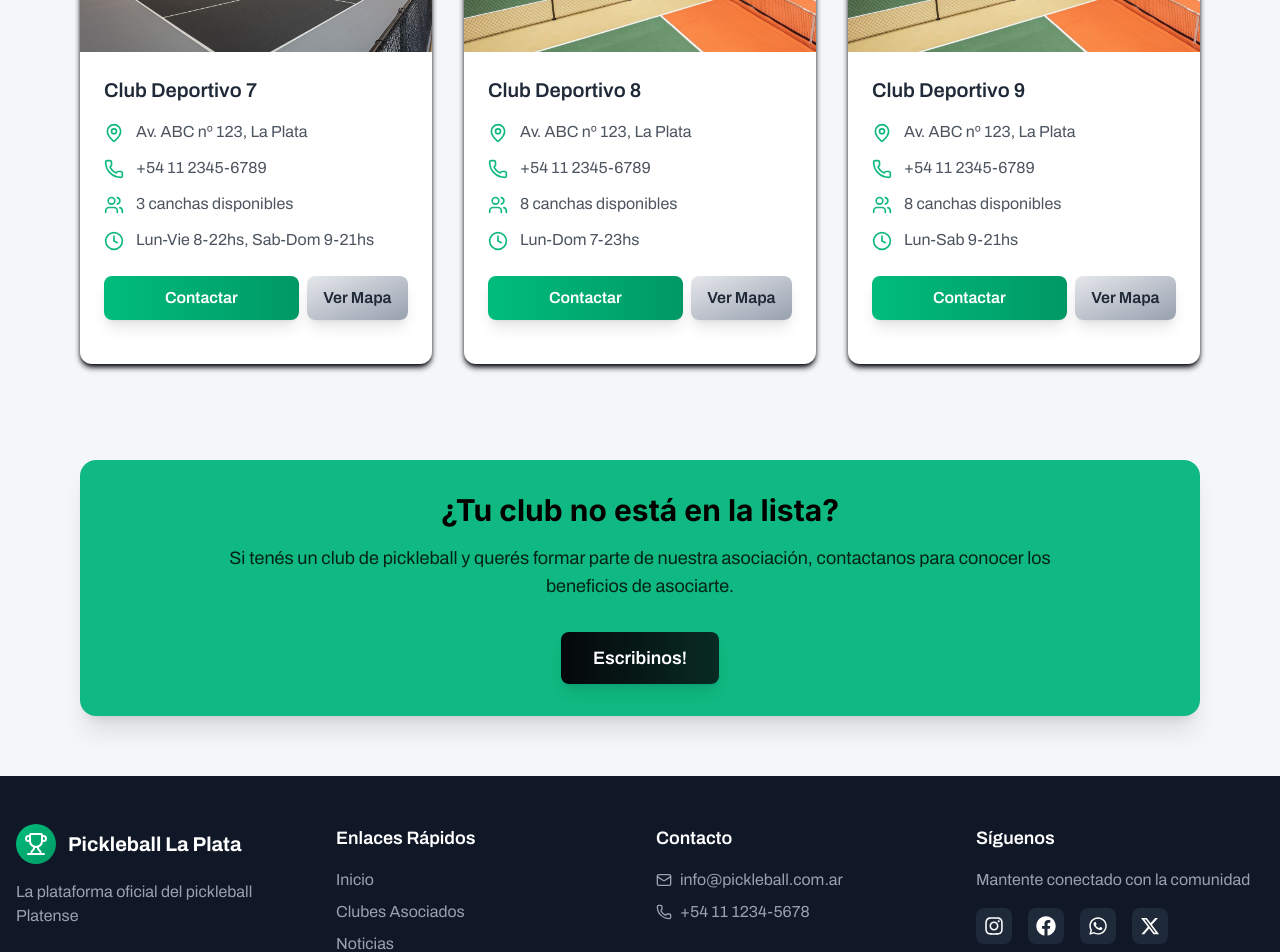
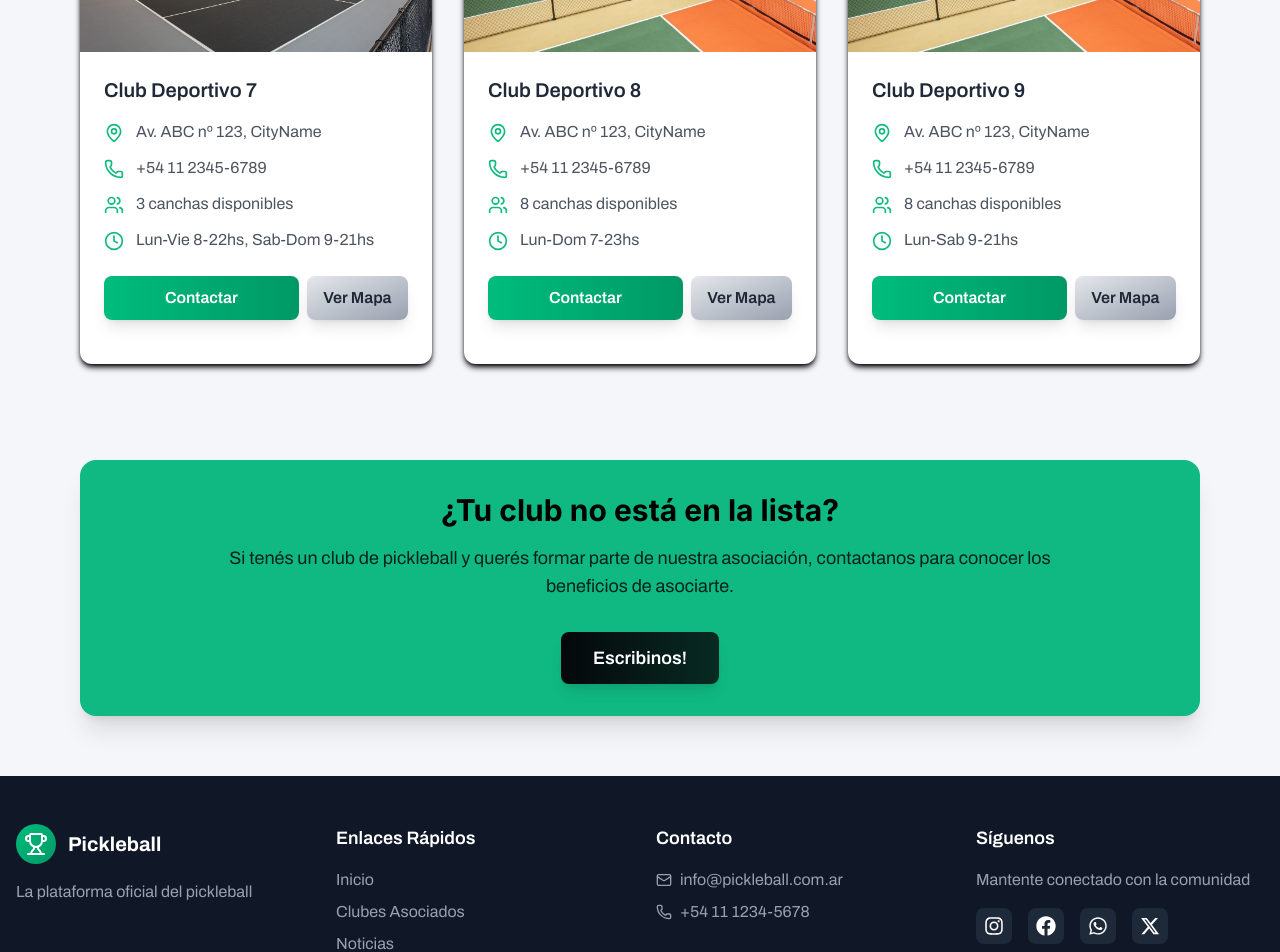
Before and after one commit to CaraballoCristian/pickleball, a Next.js app: page /clubes in a window 1280 px wide. Shown: the part 1540-2492 px from the top of the page. Built offline with nearby package versions, Linux system fonts and the light colour scheme.

Commit message:
Fix: City names

```diff
--- a/app/layout.js
+++ b/app/layout.js
@@ -4,7 +4,7 @@ import ClientProvider from "./ClientProvider";
 import "./globals.css";
 
 export const metadata = {
-  title: "APLP - Demo",
+  title: "Pickleball - Demo",
   description: "Demo",
 };
 
--- a/components/layout/Footer.jsx
+++ b/components/layout/Footer.jsx
@@ -18,10 +18,10 @@ const Footer = () => {
               <div className="w-10 h-10 bg-gradient-to-br from-emerald-500 to-emerald-600 rounded-full flex items-center justify-center">
                 <Trophy className="h-6 w-6 text-white" />
               </div>
-              <h3 className="text-xl font-bold">Pickleball La Plata</h3>
+              <h3 className="text-xl font-bold">Pickleball</h3>
             </div>
             <p className="text-gray-400">
-              La plataforma oficial del pickleball Platense
+              La plataforma oficial del pickleball
             </p>
           </div>
 
@@ -69,7 +69,7 @@ const Footer = () => {
 
         {/* FOOTER */}
         <div className="border-t border-gray-800 mt-8 pt-8 text-center text-gray-400">
-          <p>&copy; 2025 Pickleball La Plata. Todos los derechos reservados.</p>
+          <p>&copy; 2025 Pickleball. Todos los derechos reservados.</p>
         </div>
       </div>
     </footer>
--- a/components/ui/headerLogo.jsx
+++ b/components/ui/headerLogo.jsx
@@ -7,7 +7,7 @@ const HeaderLogo = () => {
       <div className="w-10 h-10 bg-gradient-to-br from-emerald-500 to-emerald-600 rounded-full flex items-center justify-center">
         <Trophy className="h-5 w-5 text-white" />
       </div>
-      <h1 className="text-xl font-bold text-text dark:text-text-dark">Pickleball La Plata</h1>
+      <h1 className="text-xl font-bold text-text dark:text-text-dark">Pickleball</h1>
     </a>
   );
 };
--- a/data/clubesData.jsx
+++ b/data/clubesData.jsx
@@ -2,7 +2,7 @@ const clubesData = [
   {
     id: 1,
     name: "Club Deportivo 1",
-    address: "Av. ABC nº 123, La Plata",
+    address: "Av. ABC nº 123, CityName",
     phone: "+54 11 2345-6789",
     courts: 4,
     image: "/club_1.png",
@@ -13,7 +13,7 @@ const clubesData = [
   {
     id: 2,
     name: "Club Deportivo 2",
-    address: "Av. ABC nº 123, La Plata",
+    address: "Av. ABC nº 123, CityName",
     phone: "+54 11 2345-6789",
     courts: 6,
     image: "/club_2.png",
@@ -24,7 +24,7 @@ const clubesData = [
   {
     id: 3,
     name: "Club Deportivo 3",
-    address: "Av. ABC nº 123, La Plata",
+    address: "Av. ABC nº 123, CityName",
     phone: "+54 11 2345-6789",
     courts: 3,
     image: "/club_3.png",
@@ -35,7 +35,7 @@ const clubesData = [
   {
     id: 4,
     name: "Club Deportivo 4",
-    address: "Av. ABC nº 123, La Plata",
+    address: "Av. ABC nº 123, CityName",
     phone: "+54 11 2345-6789",
     courts: 8,
     image: "/club_4.png",
@@ -46,7 +46,7 @@ const clubesData = [
   {
     id: 5,
     name: "Club Deportivo 5",
-    address: "Av. ABC nº 123, La Plata",
+    address: "Av. ABC nº 123, CityName",
     phone: "+54 11 2345-6789",
     courts: 4,
     image: "/club_1.png",
@@ -57,7 +57,7 @@ const clubesData = [
   {
     id: 6,
     name: "Club Deportivo 6",
-    address: "Av. ABC nº 123, La Plata",
+    address: "Av. ABC nº 123, CityName",
     phone: "+54 11 2345-6789",
     courts: 6,
     image: "/club_2.png",
@@ -68,7 +68,7 @@ const clubesData = [
   {
     id: 7,
     name: "Club Deportivo 7",
-    address: "Av. ABC nº 123, La Plata",
+    address: "Av. ABC nº 123, CityName",
     phone: "+54 11 2345-6789",
     courts: 3,
     image: "/club_3.png",
@@ -79,7 +79,7 @@ const clubesData = [
   {
     id: 8,
     name: "Club Deportivo 8",
-    address: "Av. ABC nº 123, La Plata",
+    address: "Av. ABC nº 123, CityName",
     phone: "+54 11 2345-6789",
     courts: 8,
     image: "/club_4.png",
@@ -90,7 +90,7 @@ const clubesData = [
   {
     id: 9,
     name: "Club Deportivo 9",
-    address: "Av. ABC nº 123, La Plata",
+    address: "Av. ABC nº 123, CityName",
     phone: "+54 11 2345-6789",
     courts: 8,
     image: "/club_4.png",
```
